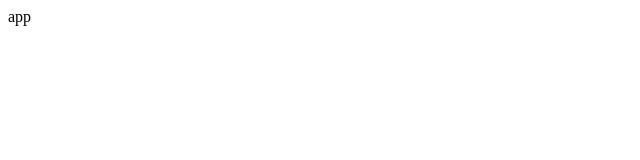
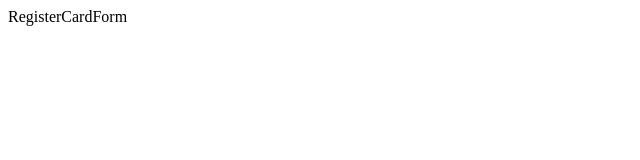
Before and after one commit to AmberCui1995/ASB_front_end, a React (Create React App) app: page /register-card-form in a window 1280 px wide. Shown: the top 160 px of the page, without its empty margins (0-640 px from the left). Built offline with nearby package versions, Linux system fonts and the light colour scheme.

Commit message:
add router and menu registration form components

```diff
--- a/package.json
+++ b/package.json
@@ -9,9 +9,10 @@
     "@types/jest": "^26.0.15",
     "@types/node": "^12.0.0",
     "@types/react": "^17.0.0",
-    "@types/react-dom": "^17.0.0",
+    "@types/react-router-dom": "^5.1.8",
     "react": "^17.0.2",
     "react-dom": "^17.0.2",
+    "react-router-dom": "^5.2.0",
     "react-scripts": "4.0.3",
     "typescript": "^4.1.2",
     "web-vitals": "^1.0.1"
@@ -39,5 +40,8 @@
       "last 1 firefox version",
       "last 1 safari version"
     ]
+  },
+  "devDependencies": {
+    "@types/react-dom": "^17.0.9"
   }
 }
--- a/src/App.tsx
+++ b/src/App.tsx
@@ -1,8 +1,28 @@
-function App() {
+
+import {
+  BrowserRouter as Router,
+  Switch,
+  Route,
+  Redirect,
+} from "react-router-dom";
+import RegisterCardForm from "./features/RegisterCardForm";
+import Menu from "./features/Menu";
+
+const App = () => {
   return (
-    <div >
-      app
-    </div>
+    <Router>
+      <Switch>
+        <Route exact path="/">
+          <Redirect to="/register-card-form" />
+        </Route>
+        <Route exact path="/register-card-form">
+          <RegisterCardForm />
+        </Route>
+        <Route exact path="/menu">
+          <Menu />
+        </Route>
+      </Switch>
+    </Router>
   );
 }
 
--- /dev/null
+++ b/src/features/Menu.tsx
@@ -0,0 +1,6 @@
+const Menu = () => {
+
+    return (<div>Menu</div>);
+};
+
+export default Menu;
--- /dev/null
+++ b/src/features/RegisterCardForm.tsx
@@ -0,0 +1,6 @@
+const RegisterCardForm = () => {
+
+    return (<div>RegisterCardForm</div>);
+};
+
+export default RegisterCardForm;
```
Also changed, not shown: 1 other file (tests, documents, lock files or other folders).
